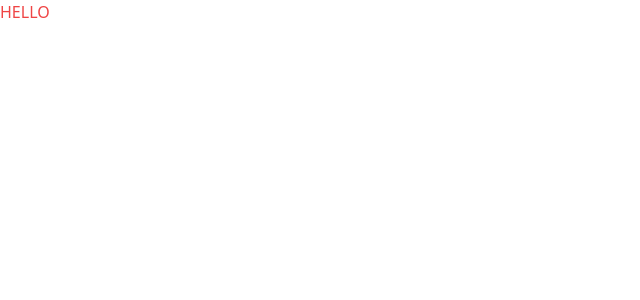
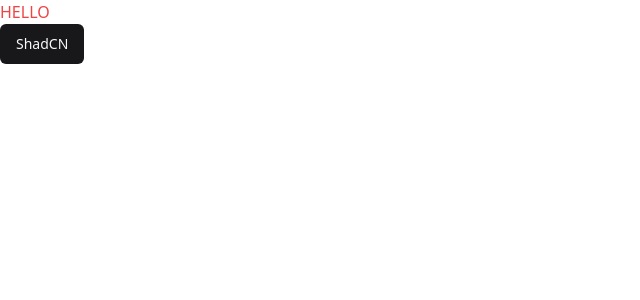
Before and after one commit to vladpolewoi/zazi-cart, a Vue app: page / in a window 1280 px wide. Shown: the top 300 px of the page, without its empty margins (0-640 px from the left). Built offline with nearby package versions, Linux system fonts and the light colour scheme.

Commit message:
feat: :sparkles: Add Shadcn

```diff
--- a/package.json
+++ b/package.json
@@ -15,7 +15,13 @@
     "format": "prettier --write src/"
   },
   "dependencies": {
+    "class-variance-authority": "^0.7.0",
+    "clsx": "^2.1.1",
+    "lucide-vue-next": "^0.424.0",
     "pinia": "^2.1.7",
+    "radix-vue": "^1.9.3",
+    "tailwind-merge": "^2.4.0",
+    "tailwindcss-animate": "^1.0.7",
     "vue": "^3.4.29"
   },
   "devDependencies": {
--- a/src/App.vue
+++ b/src/App.vue
@@ -1,6 +1,7 @@
 <script setup lang="ts">
-import HelloWorld from './components/HelloWorld.vue'
-import TheWelcome from './components/TheWelcome.vue'
+// import HelloWorld from './components/HelloWorld.vue'
+// import TheWelcome from './components/TheWelcome.vue'
+import Button from '@/components/ui/button/Button.vue'
 </script>
 
 <template>
@@ -15,6 +16,7 @@
   <main>
     <p class="text-red-500">HELLO</p>
     <!-- <TheWelcome /> -->
+    <Button>ShadCN</Button>
   </main>
 </template>
 
--- a/src/assets/index.css
+++ b/src/assets/index.css
@@ -1,35 +1,78 @@
-@import './base.css';
+@tailwind base;
+@tailwind components;
+@tailwind utilities;
 
-#app {
-  max-width: 1280px;
-  margin: 0 auto;
-  padding: 2rem;
-  font-weight: normal;
-}
+@layer base {
+  :root {
+    --background: 0 0% 100%;
+    --foreground: 240 10% 3.9%;
 
-a,
-.green {
-  text-decoration: none;
-  color: hsla(160, 100%, 37%, 1);
-  transition: 0.4s;
-  padding: 3px;
-}
+    --muted: 240 4.8% 95.9%;
+    --muted-foreground: 240 3.8% 46.1%;
 
-@media (hover: hover) {
-  a:hover {
-    background-color: hsla(160, 100%, 37%, 0.2);
+    --popover: 0 0% 100%;
+    --popover-foreground: 240 10% 3.9%;
+
+    --card: 0 0% 100%;
+    --card-foreground: 240 10% 3.9%;
+
+    --border: 240 5.9% 90%;
+    --input: 240 5.9% 90%;
+
+    --primary: 240 5.9% 10%;
+    --primary-foreground: 0 0% 98%;
+
+    --secondary: 240 4.8% 95.9%;
+    --secondary-foreground: 240 5.9% 10%;
+
+    --accent: 240 4.8% 95.9%;
+    --accent-foreground: 240 5.9% 10%;
+
+    --destructive: 0 84.2% 60.2%;
+    --destructive-foreground: 0 0% 98%;
+
+    --ring: 240 10% 3.9%;
+
+    --radius: 0.5rem;
+  }
+
+  .dark {
+    --background: 240 10% 3.9%;
+    --foreground: 0 0% 98%;
+
+    --muted: 240 3.7% 15.9%;
+    --muted-foreground: 240 5% 64.9%;
+
+    --popover: 240 10% 3.9%;
+    --popover-foreground: 0 0% 98%;
+
+    --card: 240 10% 3.9%;
+    --card-foreground: 0 0% 98%;
+
+    --border: 240 3.7% 15.9%;
+    --input: 240 3.7% 15.9%;
+
+    --primary: 0 0% 98%;
+    --primary-foreground: 240 5.9% 10%;
+
+    --secondary: 240 3.7% 15.9%;
+    --secondary-foreground: 0 0% 98%;
+
+    --accent: 240 3.7% 15.9%;
+    --accent-foreground: 0 0% 98%;
+
+    --destructive: 0 62.8% 30.6%;
+    --destructive-foreground: 0 0% 98%;
+
+    --ring: 240 4.9% 83.9%;
   }
 }
 
-@media (min-width: 1024px) {
+@layer base {
+  * {
+    @apply border-border;
+  }
   body {
-    display: flex;
-    place-items: center;
-  }
-
-  #app {
-    display: grid;
-    grid-template-columns: 1fr 1fr;
-    padding: 0 2rem;
+    @apply bg-background text-foreground;
   }
 }
--- /dev/null
+++ b/src/components/ui/button/Button.vue
@@ -0,0 +1,26 @@
+<script setup lang="ts">
+import type { HTMLAttributes } from 'vue'
+import { Primitive, type PrimitiveProps } from 'radix-vue'
+import { type ButtonVariants, buttonVariants } from '.'
+import { cn } from '@/lib/utils'
+
+interface Props extends PrimitiveProps {
+  variant?: ButtonVariants['variant']
+  size?: ButtonVariants['size']
+  class?: HTMLAttributes['class']
+}
+
+const props = withDefaults(defineProps<Props>(), {
+  as: 'button',
+})
+</script>
+
+<template>
+  <Primitive
+    :as="as"
+    :as-child="asChild"
+    :class="cn(buttonVariants({ variant, size }), props.class)"
+  >
+    <slot />
+  </Primitive>
+</template>
--- /dev/null
+++ b/src/components/ui/button/index.ts
@@ -0,0 +1,35 @@
+import { type VariantProps, cva } from 'class-variance-authority'
+
+export { default as Button } from './Button.vue'
+
+export const buttonVariants = cva(
+  'inline-flex items-center justify-center whitespace-nowrap rounded-md text-sm font-medium ring-offset-background transition-colors focus-visible:outline-none focus-visible:ring-2 focus-visible:ring-ring focus-visible:ring-offset-2 disabled:pointer-events-none disabled:opacity-50',
+  {
+    variants: {
+      variant: {
+        default: 'bg-primary text-primary-foreground hover:bg-primary/90',
+        destructive:
+          'bg-destructive text-destructive-foreground hover:bg-destructive/90',
+        outline:
+          'border border-input bg-background hover:bg-accent hover:text-accent-foreground',
+        secondary:
+          'bg-secondary text-secondary-foreground hover:bg-secondary/80',
+        ghost: 'hover:bg-accent hover:text-accent-foreground',
+        link: 'text-primary underline-offset-4 hover:underline',
+      },
+      size: {
+        default: 'h-10 px-4 py-2',
+        xs: 'h-7 rounded px-2',
+        sm: 'h-9 rounded-md px-3',
+        lg: 'h-11 rounded-md px-8',
+        icon: 'h-10 w-10',
+      },
+    },
+    defaultVariants: {
+      variant: 'default',
+      size: 'default',
+    },
+  },
+)
+
+export type ButtonVariants = VariantProps<typeof buttonVariants>
--- /dev/null
+++ b/src/lib/utils.ts
@@ -0,0 +1,6 @@
+import { type ClassValue, clsx } from 'clsx'
+import { twMerge } from 'tailwind-merge'
+
+export function cn(...inputs: ClassValue[]) {
+  return twMerge(clsx(inputs))
+}
--- a/src/main.ts
+++ b/src/main.ts
@@ -2,7 +2,7 @@
 import { createApp } from 'vue'
 import App from './App.vue'
 
-import './index.css'
+import './assets/index.css'
 
 const app = createApp(App)
 
--- a/tailwind.config.js
+++ b/tailwind.config.js
@@ -1,8 +1,93 @@
+const animate = require("tailwindcss-animate")
+
 /** @type {import('tailwindcss').Config} */
-export default {
-  content: ['./index.html', './src/**/*.{vue,js,ts,jsx,tsx}'],
+module.exports = {
+  darkMode: ["class"],
+  safelist: ["dark"],
+  prefix: "",
+
+  content: [
+    './pages/**/*.{ts,tsx,vue}',
+    './components/**/*.{ts,tsx,vue}',
+    './app/**/*.{ts,tsx,vue}',
+    './src/**/*.{ts,tsx,vue}',
+	],
+
   theme: {
-    extend: {}
+    container: {
+      center: true,
+      padding: "2rem",
+      screens: {
+        "2xl": "1400px",
+      },
+    },
+    extend: {
+      colors: {
+        border: "hsl(var(--border))",
+        input: "hsl(var(--input))",
+        ring: "hsl(var(--ring))",
+        background: "hsl(var(--background))",
+        foreground: "hsl(var(--foreground))",
+        primary: {
+          DEFAULT: "hsl(var(--primary))",
+          foreground: "hsl(var(--primary-foreground))",
+        },
+        secondary: {
+          DEFAULT: "hsl(var(--secondary))",
+          foreground: "hsl(var(--secondary-foreground))",
+        },
+        destructive: {
+          DEFAULT: "hsl(var(--destructive))",
+          foreground: "hsl(var(--destructive-foreground))",
+        },
+        muted: {
+          DEFAULT: "hsl(var(--muted))",
+          foreground: "hsl(var(--muted-foreground))",
+        },
+        accent: {
+          DEFAULT: "hsl(var(--accent))",
+          foreground: "hsl(var(--accent-foreground))",
+        },
+        popover: {
+          DEFAULT: "hsl(var(--popover))",
+          foreground: "hsl(var(--popover-foreground))",
+        },
+        card: {
+          DEFAULT: "hsl(var(--card))",
+          foreground: "hsl(var(--card-foreground))",
+        },
+      },
+      borderRadius: {
+      	xl: "calc(var(--radius) + 4px)",
+        lg: "var(--radius)",
+        md: "calc(var(--radius) - 2px)",
+        sm: "calc(var(--radius) - 4px)",
+      },
+      keyframes: {
+        "accordion-down": {
+          from: { height: 0 },
+          to: { height: "var(--radix-accordion-content-height)" },
+        },
+        "accordion-up": {
+          from: { height: "var(--radix-accordion-content-height)" },
+          to: { height: 0 },
+        },
+        "collapsible-down": {
+          from: { height: 0 },
+          to: { height: 'var(--radix-collapsible-content-height)' },
+        },
+        "collapsible-up": {
+          from: { height: 'var(--radix-collapsible-content-height)' },
+          to: { height: 0 },
+        },
+      },
+      animation: {
+        "accordion-down": "accordion-down 0.2s ease-out",
+        "accordion-up": "accordion-up 0.2s ease-out",
+        "collapsible-down": "collapsible-down 0.2s ease-in-out",
+        "collapsible-up": "collapsible-up 0.2s ease-in-out",
+      },
+    },
   },
-  plugins: []
+  plugins: [animate],
 }
```
Also changed, not shown: components.json (added), 1 other file (tests, documents, lock files or other folders).
